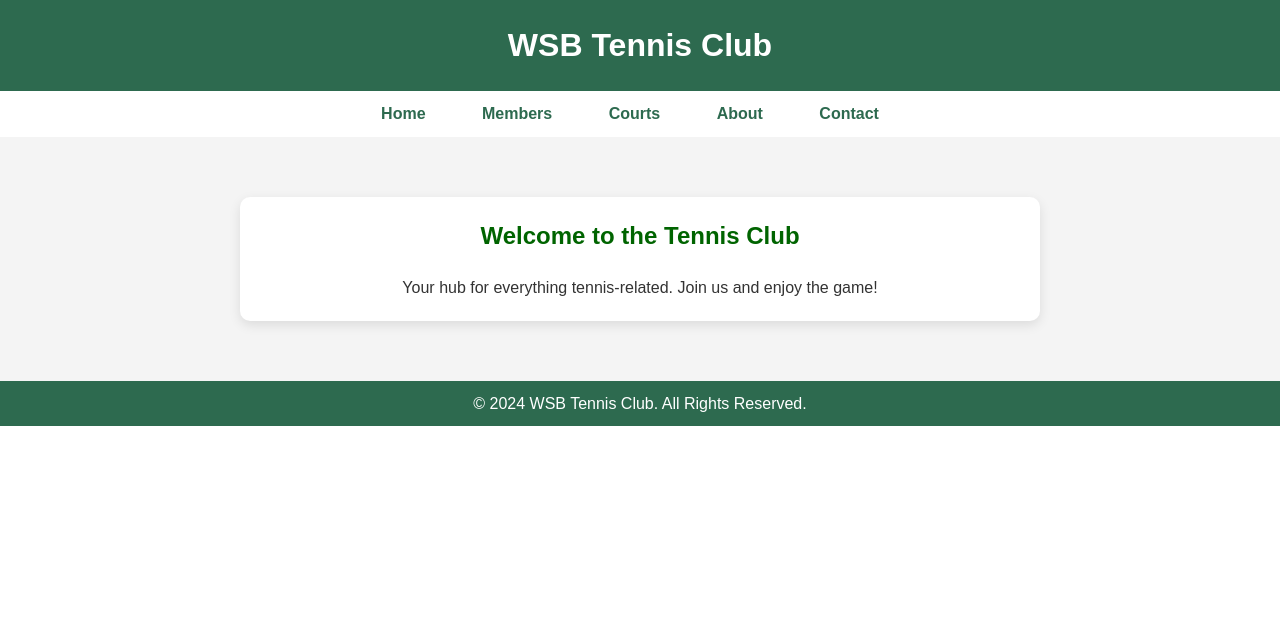
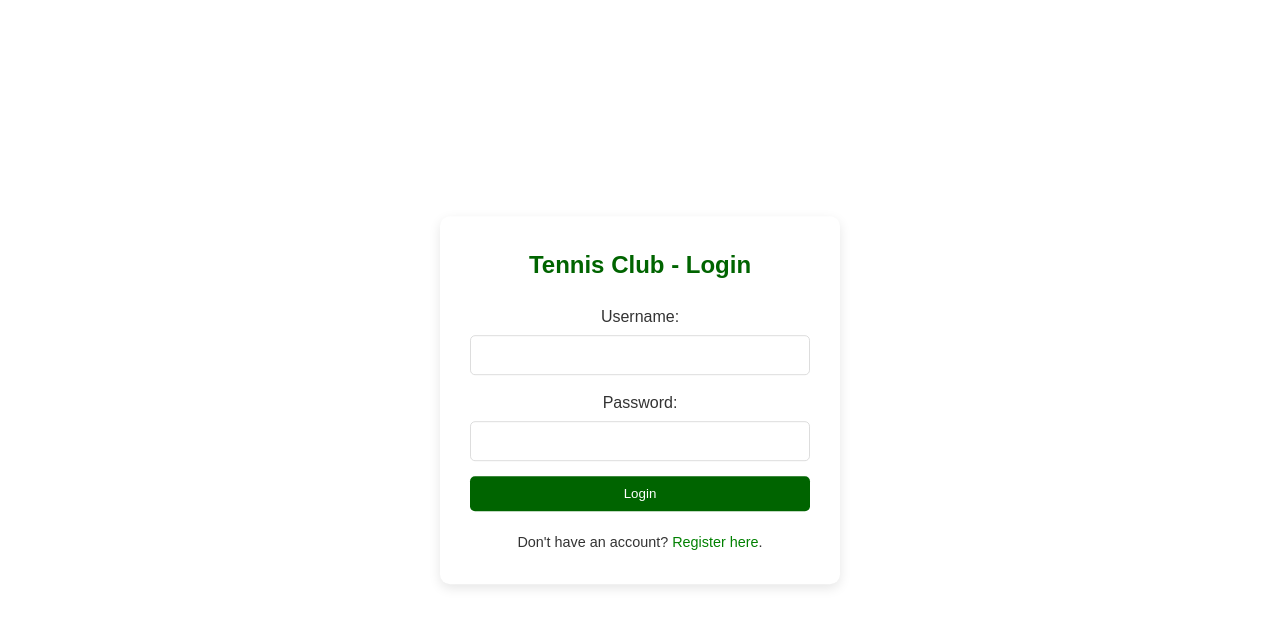
Before and after one commit to pwalaszkowski/tennisclub, a Django app: page / in a window 1280 px wide. Shown: the top 627 px of the page. Run offline with Django 5.2, Linux system fonts and the light colour scheme.

Commit message:
add_login_page

```diff
--- /dev/null
+++ b/tennisclub/club/templates/login.html
@@ -0,0 +1,30 @@
+<!DOCTYPE html>
+<html lang="en">
+<head>
+    <meta charset="UTF-8">
+    <meta name="viewport" content="width=device-width, initial-scale=1.0">
+    <title>Tennis Club - Login</title>
+    {% load static %} <!-- Load static files -->
+    <link rel="stylesheet" href="{% static 'css/styles.css' %}">
+</head>
+<body>
+    <div class="login-container">
+        <h2 class="login-heading">Tennis Club - Login</h2>
+        <form action="{% url 'login' %}" method="post">
+            {% csrf_token %}
+            <div class="form-group">
+                <label for="username" class="login-label">Username:</label>
+                <input type="text" id="username" name="username" class="form-control">
+            </div>
+            <div class="form-group">
+                <label for="password" class="login-label">Password:</label>
+                <input type="password" id="password" name="password" class="form-control">
+            </div>
+            <button type="submit" class="login-button">Login</button>
+        </form>
+        <p class="register-link">
+            Don't have an account? <a href="" class="register-anchor">Register here</a>.
+        </p>
+    </div>
+</body>
+</html>
--- a/tennisclub/club/urls.py
+++ b/tennisclub/club/urls.py
@@ -2,7 +2,8 @@ from django.urls import path
 from . import views
 
 urlpatterns = [
-    path('', views.main, name='main'),           # Main page
+    path('', views.login, name='login'),         # Login Page
+    path('main/', views.main, name='main'),           # Main page
     path('members/', views.members, name='members'),  # Members page
     path('courts/', views.courts, name='courts'),    # Courts page
     path('about/', views.about, name='about'),      # About page
--- a/tennisclub/club/views.py
+++ b/tennisclub/club/views.py
@@ -1,4 +1,8 @@
 from django.shortcuts import render
+
+# Login view
+def login(request):
+    return render(request, 'login.html')
 
 # Main view
 def main(request):
--- a/tennisclub/static/css/styles.css
+++ b/tennisclub/static/css/styles.css
@@ -270,6 +270,87 @@ footer p {
     border-color: #2d6a4f; /* Deep green border */
 }
 
+/* Login Page */
+/* Container for login form */
+.login-container {
+    max-width: 400px;
+    width: 100%;
+    padding: 30px;
+    background-color: #ffffff;
+    border-radius: 10px;
+    box-shadow: 0 4px 12px rgba(0, 0, 0, 0.1);
+    text-align: center;
+    margin: 0 auto; /* Center the container horizontally */
+    position: absolute;
+    top: 50%;
+    left: 50%;
+    transform: translate(-50%, -50%); /* Center using CSS transform */
+}
+
+/* Heading styling */
+.login-heading {
+    color: #006400; /* Dark green for heading */
+    font-size: 1.5em;
+    margin-bottom: 20px;
+}
+
+/* Form group styling */
+.form-group {
+    margin-bottom: 15px;
+}
+
+/* Label styling */
+.login-label {
+    display: block;
+    margin-bottom: 5px;
+    color: #333;
+}
+
+/* Input field styling */
+.form-control {
+    width: 100%;
+    padding: 10px;
+    border: 1px solid #ddd;
+    border-radius: 5px;
+    font-size: 1em;
+}
+
+.form-control:focus {
+    border-color: #006400;
+    box-shadow: 0 0 8px rgba(0, 100, 0, 0.3);
+}
+
+/* Login button styling */
+.login-button {
+    background-color: #006400; /* Green button */
+    color: white;
+    border: none;
+    padding: 10px 20px;
+    cursor: pointer;
+    border-radius: 5px;
+    width: 100%;
+    transition: background-color 0.3s ease;
+}
+
+.login-button:hover {
+    background-color: #004d00; /* Darker green on hover */
+}
+
+/* Register link styling */
+.register-link {
+    margin-top: 20px;
+    font-size: 0.9em;
+}
+
+.register-anchor {
+    color: #008000; /* Green */
+    text-decoration: none;
+}
+
+.register-anchor:hover {
+    text-decoration: underline;
+}
+
 /* Home Page */
 /* General container styling for home page */
 .home-container {
```
